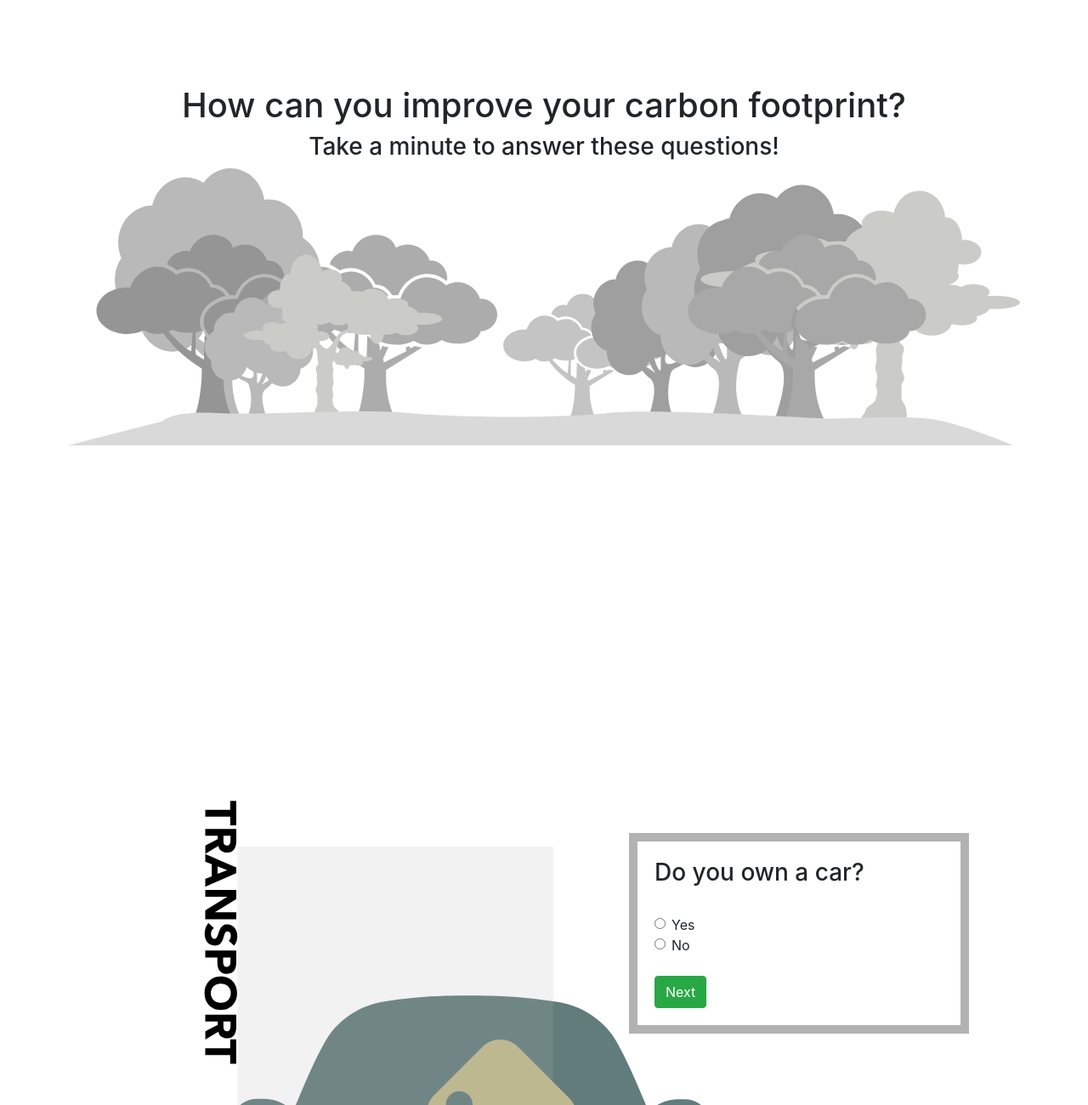
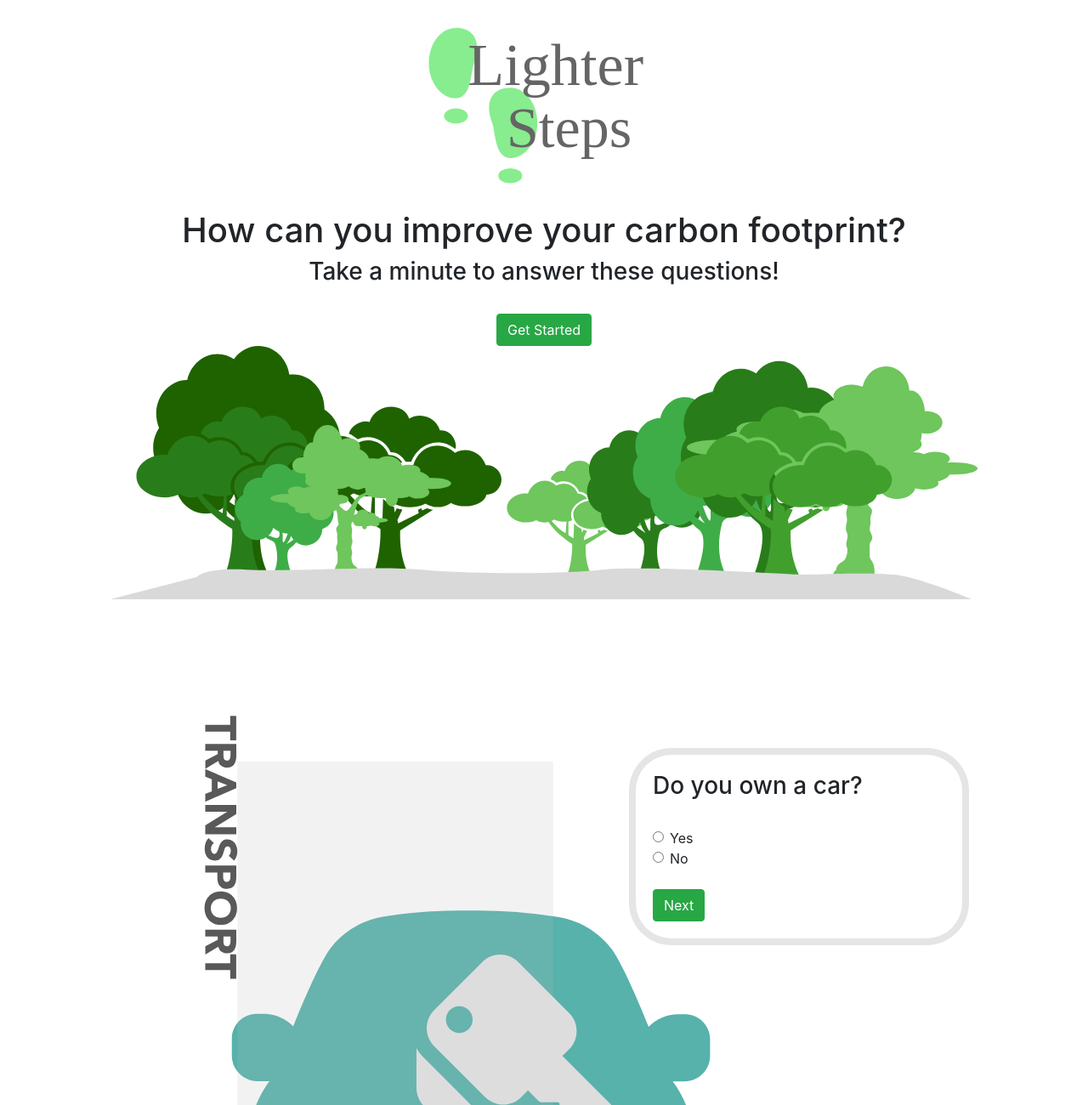
Before and after one commit to culling/summer-of-tech-2019, a website: page public/index.html in a window 1280 px wide. Shown: the top 1300 px of the page at 85% size. Drawn offline with nearby package versions, Linux system fonts and the light colour scheme.

Commit message:
scrolling, and aesthetics improved

```diff
--- a/public/index.css
+++ b/public/index.css
@@ -1,3 +1,7 @@
+html {
+  scroll-behavior: smooth;
+}
+
 .purple {
   /* TODO: Add some style definitions for the purple class in here... */
   color: purple;
@@ -44,14 +48,19 @@
     width: 40%;
     padding: 20px;
     background-color: white;
-    border: 10px solid rgba(0,0,0,0.3);
-/*    border-radius: 3px;*/
+    border: 8px solid rgba(0,0,0,0.1);
+    border-radius: 50px;
 }
 
 #trees{
-    width: calc(100% + 120px);
+    width: calc(90% + 120px);
     margin-left: -60px;
     margin-right: -60px;
+}
+#logo{
+
+    width: 30%;
+    height: 30%;
 }
 
 .wrapper{
@@ -67,7 +76,8 @@
 
 
 .hero{
-    margin-top: 100px;
+    margin-top: 0px;
+    text-align: center;
 }
 
 .hero h1{
--- a/public/index.html
+++ b/public/index.html
@@ -23,17 +23,22 @@
 <body>
     <div class="questions">
         <div class="wrapper hero">
+            <img id="logo" src="images/Logo-Edit.svg">
+            <br>
+            <br>
             <h1>How can you improve your carbon footprint?</h1>
             <h3>Take a minute to answer these questions!</h3>
+            <br>
+            <a href="#transport" class="btn btn-success nextBut">Get Started</a>
 
-            <img id="trees" src="images/tree.svg">
+            <img id="trees" src="images/Tree-Edit.svg">
 
         </div>
 
         <!--Transport Questions-->
         <div class="wrapper section-right">
-
-            <img class="questionBackground" src="images/QuestionBackground1.svg">
+            <a name="transport"></a>
+            <img class="questionBackground" src="images/QuestionBackground1-Edit.svg">
             <div class="section-formbox-right">
                 <!--Question 1-->
                 <div class="question-container" data-num="1">
@@ -111,7 +116,7 @@
         <!--Question 4-->
         <div class="wrapper section-right">
             <a name="electricity"></a>
-            <img class="questionBackground" src="images/QuestionBackground4.svg">
+            <img class="questionBackground" src="images/QuestionBackground4-Edit.svg">
 
             <div class="section-formbox-right">
                 <h3>How much money do you individually spend on electricity per month (on average)?</h3>
--- a/public/js/display-logic.js
+++ b/public/js/display-logic.js
@@ -8,9 +8,7 @@ function firstQuestion(){
 
 }
 function displayCarQuestions(){
-
   let q2 = $("#carUsage").val();
-
 }
 
 function skipCarQuestions(){}
@@ -25,6 +23,8 @@ function toggleCarUse(){
     $("#elecInput").removeAttr("disabled");
   }
 }
+
+
 
 function togglePower(){
   let notSure = $("#notSure:checked").length;
@@ -59,8 +59,10 @@ $(function () {
 
   $('.submit').click(() => {
     $('.questions').hide();
+    $('html').css('scroll-behaviour', 'auto');
+    window.scrollTo({ top: 0, left: 0, behaviour: 'auto' });
     $('.solutions').show();
-    window.scrollTo(0,0);
+    $('html').css('scroll-behaviour', 'smooth');
     showGraph();
   })
 
```
Also changed, not shown: public/images/Logo-Edit.svg (added), public/images/QuestionBackground1-Edit.svg (added), public/images/QuestionBackground4-Edit.svg (added), public/images/Tree-Edit.svg (added).
